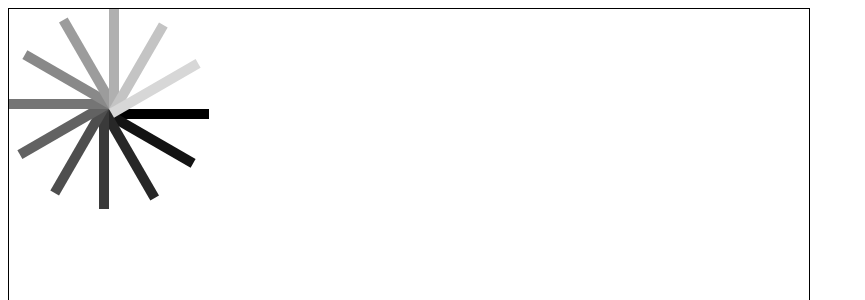
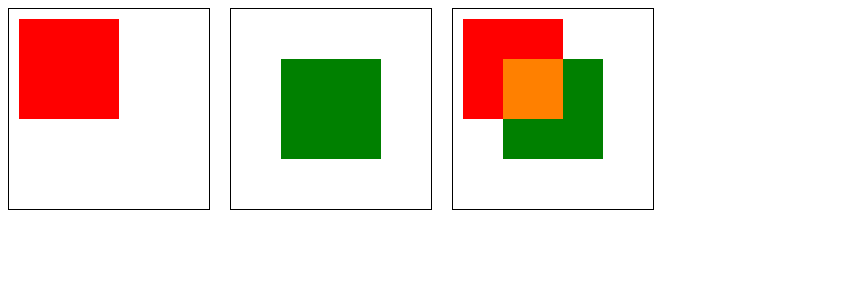
Before and after one commit to Saodd/learn-canvas, a React app: page / in a window 1280 px wide. Shown: the top 300 px of the page, without its empty margins (0-865 px from the left). Built offline with nearby package versions, Linux system fonts and the light colour scheme.

Commit message:
step7-1: 图像合成

```diff
--- a/src/app/index.scss
+++ b/src/app/index.scss
@@ -1,3 +1,9 @@
-.myCanvas {
-  border: 1px solid black;
+.body {
+  & > :nth-child(n+2) {
+    margin-left: 20px;
+  }
+
+  canvas {
+    border: 1px solid black;
+  }
 }
--- a/src/app/index.tsx
+++ b/src/app/index.tsx
@@ -2,24 +2,34 @@ import * as React from 'react';
 import styles from './index.scss';
 
 export function App(): JSX.Element {
-  const cRef = React.useRef<HTMLCanvasElement>();
+  const ref = React.useRef<HTMLDivElement>();
   React.useEffect(() => {
-    const ctx = cRef.current.getContext('2d');
+    const canvas0 = ref.current.children[0] as HTMLCanvasElement;
+    const ctx0 = canvas0.getContext('2d');
+    ctx0.fillStyle = 'red';
+    ctx0.fillRect(10, 10, 100, 100);
 
-    const sin = Math.sin(Math.PI / 6);
-    const cos = Math.cos(Math.PI / 6);
-    ctx.translate(100, 100);
-    for (let i = 0; i < 12; i++) {
-      const c = Math.floor(255 / 13 * i);
-      ctx.fillStyle = `rgb(${c},${c},${c})`;
-      ctx.fillRect(0, 0, 100, 10);
-      ctx.transform(cos, sin, -sin, cos, 0, 0);
-    }
+    const canvas1 = ref.current.children[1] as HTMLCanvasElement;
+    const ctx1 = canvas1.getContext('2d');
+    ctx1.fillStyle = 'green';
+    ctx1.fillRect(50, 50, 100, 100);
+
+    const canvas2 = ref.current.children[2] as HTMLCanvasElement;
+    const ctx2 = canvas2.getContext('2d');
+    ctx2.drawImage(canvas0, 0, 0);
+    ctx2.globalCompositeOperation = 'screen'; // 调整这里，观察效果
+    ctx2.drawImage(canvas1, 0, 0);
   }, []);
 
   return (
-    <div>
-      <canvas width={800} height={800} ref={cRef} className={styles.myCanvas}>
+    <div className={styles.body} ref={ref}>
+      <canvas width={200} height={200}>
+        请使用最新的浏览器
+      </canvas>
+      <canvas width={200} height={200}>
+        请使用最新的浏览器
+      </canvas>
+      <canvas width={200} height={200}>
         请使用最新的浏览器
       </canvas>
     </div>
```
